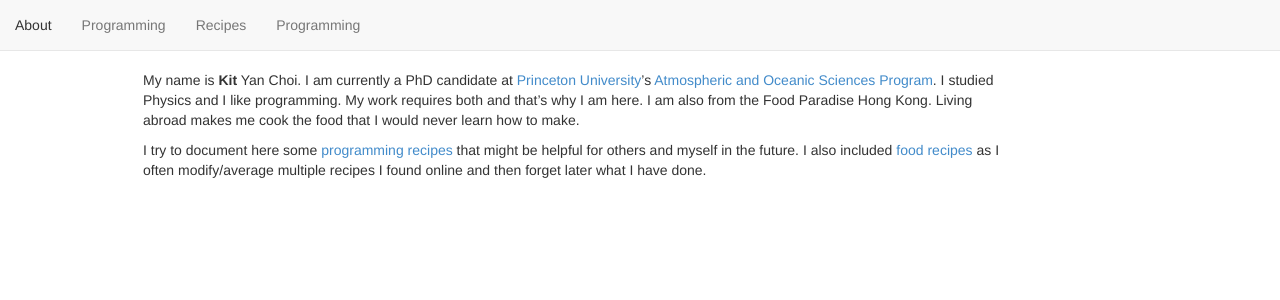
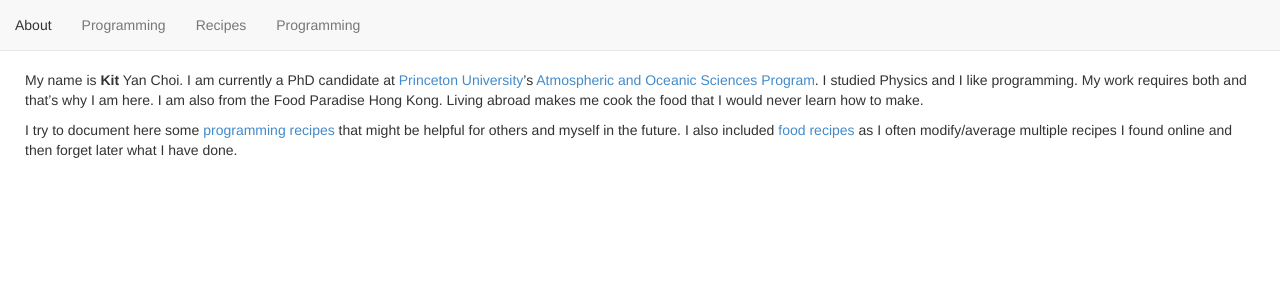
Before and after one commit to kitchoi/kitchoi.github.io, a Jekyll site: the page built from index.md, in a window 1280 px wide. Shown: the top 300 px of the page. Built offline with Jekyll 4.4.1, drawn with Linux system fonts in a browser that asks for light colours; Markdown is read by kramdown in place of the engine named in the settings.

Commit message:
Removed the excessive </li> and </ul> and the left/right padding

```diff
--- a/_includes/header.html
+++ b/_includes/header.html
@@ -9,8 +9,7 @@
     <style>
       body {
       padding-top: 70px;
-      padding-left: 10%;
-      padding-right: 10%;
-      width: 90%;
+      padding-left: 10px;
+      padding-right: 10px;
       }
     </style>
--- a/_includes/menu-bar.html
+++ b/_includes/menu-bar.html
@@ -28,8 +28,6 @@
 	      {% endif %}
 	    <a href={{ caturl }}>{{ category[0] | capitalize }}</a></li>
 	    {% endfor %}
-              </ul>
-            </li>
 	  </ul>
 	</div><!-- /.navbar-collapse -->
 </nav>
```
